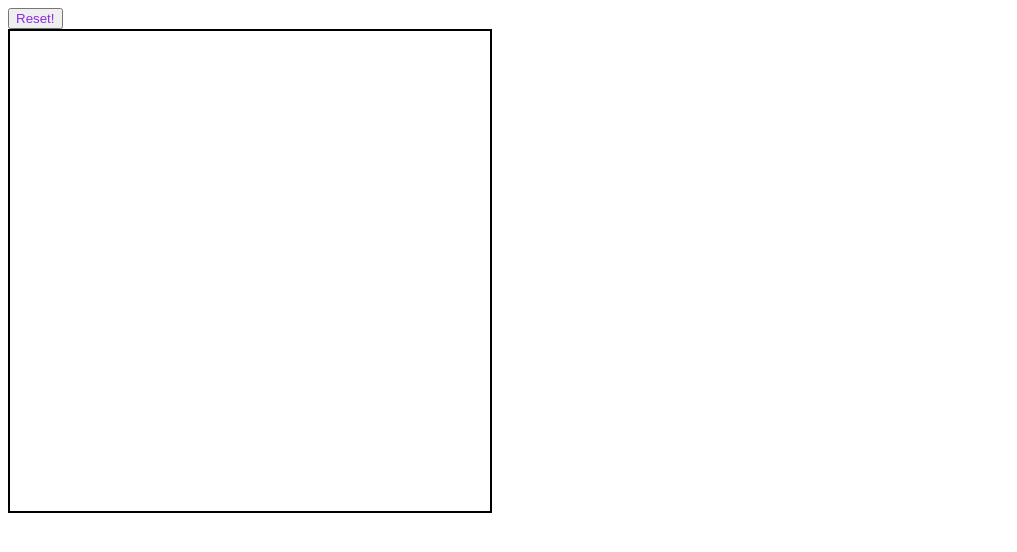
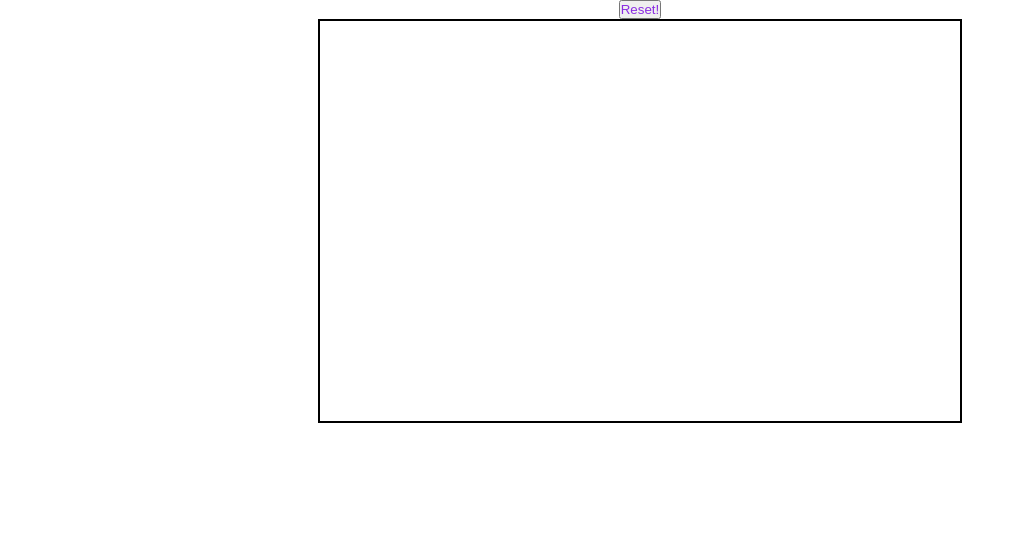
Before and after one commit to PrimulaRussell/Etch-a-Sketch, a plain HTML site: page TheOdinProject/Etch-a-Sketch/index.html in a window 1280 px wide. Shown: the whole page, without its empty margins (0-1017 px from the left). Drawn offline with Linux system fonts and the light colour scheme.

Commit message:
centered content

```diff
--- a/TheOdinProject/Etch-a-Sketch/index.html
+++ b/TheOdinProject/Etch-a-Sketch/index.html
@@ -9,7 +9,8 @@
 </head>
 
 <body>
-    <button id="btn">Reset!</button>
+    <div class="button-wrapper">
+        <button id="btn">Reset!</button></div>
 
     <div id="container"></div>
 </body>
--- a/TheOdinProject/Etch-a-Sketch/stylesheet.css
+++ b/TheOdinProject/Etch-a-Sketch/stylesheet.css
@@ -4,20 +4,30 @@
     margin: 0px;
     padding: 0px;
 }
-
+*{
+    margin: 0;
+    padding: 0;
+}
 #container {
     display: grid;
     grid-template-rows: repeat(var(--grid-rows), 1fr);
     grid-template-columns: repeat(var(--grid-cols), 1fr);
-    height: 30rem;
-    width: 30rem;
+    height: 50vh;
+    width: 50vw;
     border: 2px solid black;
+    margin: auto;
+
 }
 
 .grid-item {
     text-align: center;
 }
 
+.button-wrapper{
+    display: flex;
+    justify-content: center;
+}
+
 #btn {
     color: blueviolet;
 }
```
